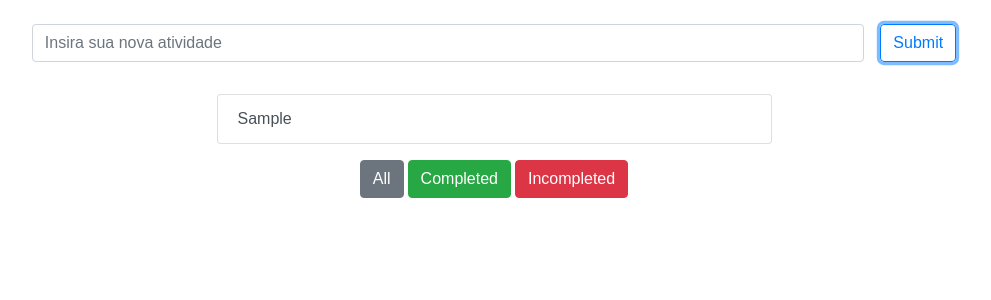
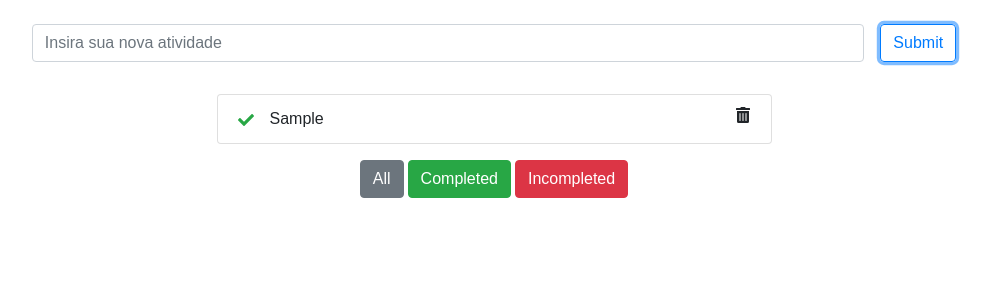
Before and after one commit to bc-nogueira/todo-list, a React (Create React App) app: page / in a window 1280 px wide. Both pictures are taken after typing "Sample" into the empty fields and a click on the button "Submit". Shown: the top 300 px of the page, without its empty margins (146-1137 px from the left). Built offline with nearby package versions, Linux system fonts and the light colour scheme.

Commit message:
refactor: changing how to complete todo. And adding delete todo option.

```diff
--- a/package.json
+++ b/package.json
@@ -6,6 +6,7 @@
     "bootstrap": "^4.1.3",
     "react": "^16.4.2",
     "react-dom": "^16.4.2",
+    "react-icons": "^3.0.5",
     "react-scripts": "1.1.5"
   },
   "scripts": {
--- a/src/App.css
+++ b/src/App.css
@@ -26,3 +26,7 @@
   from { transform: rotate(0deg); }
   to { transform: rotate(360deg); }
 }
+
+.pointer-cursor {
+  cursor: pointer;
+}
--- a/src/App.js
+++ b/src/App.js
@@ -6,6 +6,7 @@ class App extends Component {
   state = {
     todo: '',
     todoList: [],
+    filteringCompleted: null,
     showedTodoList: []
   }
 
@@ -16,26 +17,43 @@ class App extends Component {
   addTodo = (event) => {
     event.preventDefault();
     const todoItem = { name: this.state.todo, completed: false }
-    const newList = [...this.state.todoList, todoItem];
+    const todoList = [...this.state.todoList, todoItem];
+
+    const showedTodoList = this.state.filteringCompleted !== null
+      ? todoList.filter(todo => todo.completed === this.state.filteringCompleted)
+      : todoList;
+
     this.setState({
       todo: '',
-      todoList: newList,
-      showedTodoList: newList
+      todoList,
+      showedTodoList
     });
   }
 
-  toggleCompleted = (index) => {
+  toggleCompleted = (index, teste) => {
     let todoList = this.state.todoList;
-    todoList[index].completed = !todoList[index].completed;
+    todoList[index].completed = teste;
     this.setState({ todoList });
   }
 
   filterList = (completed) => {
+    let showedTodoList;
+    let filteringCompleted;
+    if(completed !== null) {
+      showedTodoList = this.state.todoList.filter(todo => todo.completed === completed);
+      filteringCompleted = completed;
+    } else {
+      showedTodoList = this.state.todoList;
+      filteringCompleted = null;
+    }
 
-    const showedTodoList = completed !== null
-      ? this.state.todoList.filter(todo => todo.completed === completed)
-      : this.state.todoList;
-    this.setState({ showedTodoList });
+    this.setState({ showedTodoList, filteringCompleted });
+  }
+
+  deleteTodo = (index) => {
+    let todoList = this.state.todoList;
+    todoList.splice(index, 1);
+    this.setState({ todoList });
   }
 
   render() {
@@ -48,6 +66,7 @@ class App extends Component {
           showedTodoList={this.state.showedTodoList}
           toggleCompleted={this.toggleCompleted}
           filterList={this.filterList}
+          deleteTodo={this.deleteTodo}
         />
       </div>
     );
--- a/src/components/TodoList.js
+++ b/src/components/TodoList.js
@@ -1,4 +1,6 @@
 import React from 'react';
+import '../App.css';
+import { FaCheck, FaUndo, FaTrashAlt} from 'react-icons/fa';
 
 class TodoList extends React.Component {
     render() {
@@ -8,16 +10,30 @@ class TodoList extends React.Component {
                 <div>
                     <ul className="list-group w-50 mt-4 mx-auto">
                         {showedTodoList.map((todo, index) => (
-                            <button
-                                type="button"
+                            <ul
                                 key={index}
-                                className="list-group-item list-group-item-action text-left"
-                                onClick={() => this.props.toggleCompleted(index)}
+                                className="list-group-item text-left d-flex justify-content-between"
                             >
-                                {todo.completed
-                                    ? <s>{todo.name}</s>
-                                    : todo.name}
-                            </button>
+                                {todo.completed && (
+                                    <div>
+                                        <FaUndo
+                                            onClick={() => this.props.toggleCompleted(index, false)}
+                                            className="mr-3 text-danger pointer-cursor"/>
+                                        <s>{todo.name}</s>
+                                    </div>
+                                )}
+                                {!todo.completed && (
+                                    <div>
+                                        <FaCheck
+                                            onClick={() => this.props.toggleCompleted(index, true)}
+                                            className="mr-3 text-success pointer-cursor"/>
+                                        {todo.name}
+                                    </div>
+                                )}
+                                <FaTrashAlt
+                                    onClick={() => this.props.deleteTodo(index)}
+                                    className="pointer-cursor" />
+                            </ul>
                         ))}
                     </ul>
                     <div className="mt-3 text-center">
```
Also changed, not shown: 1 other file (tests, documents, lock files or other folders).
